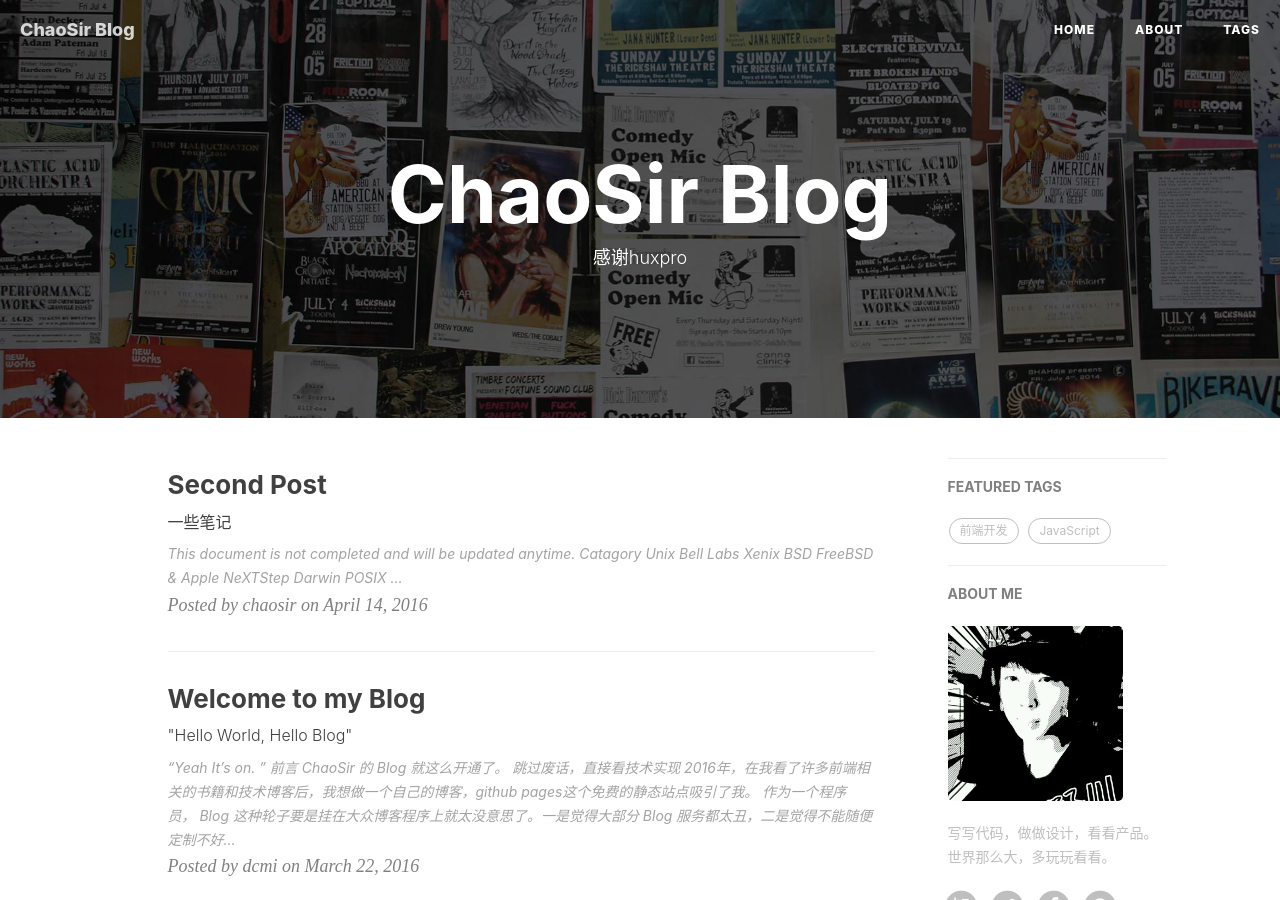
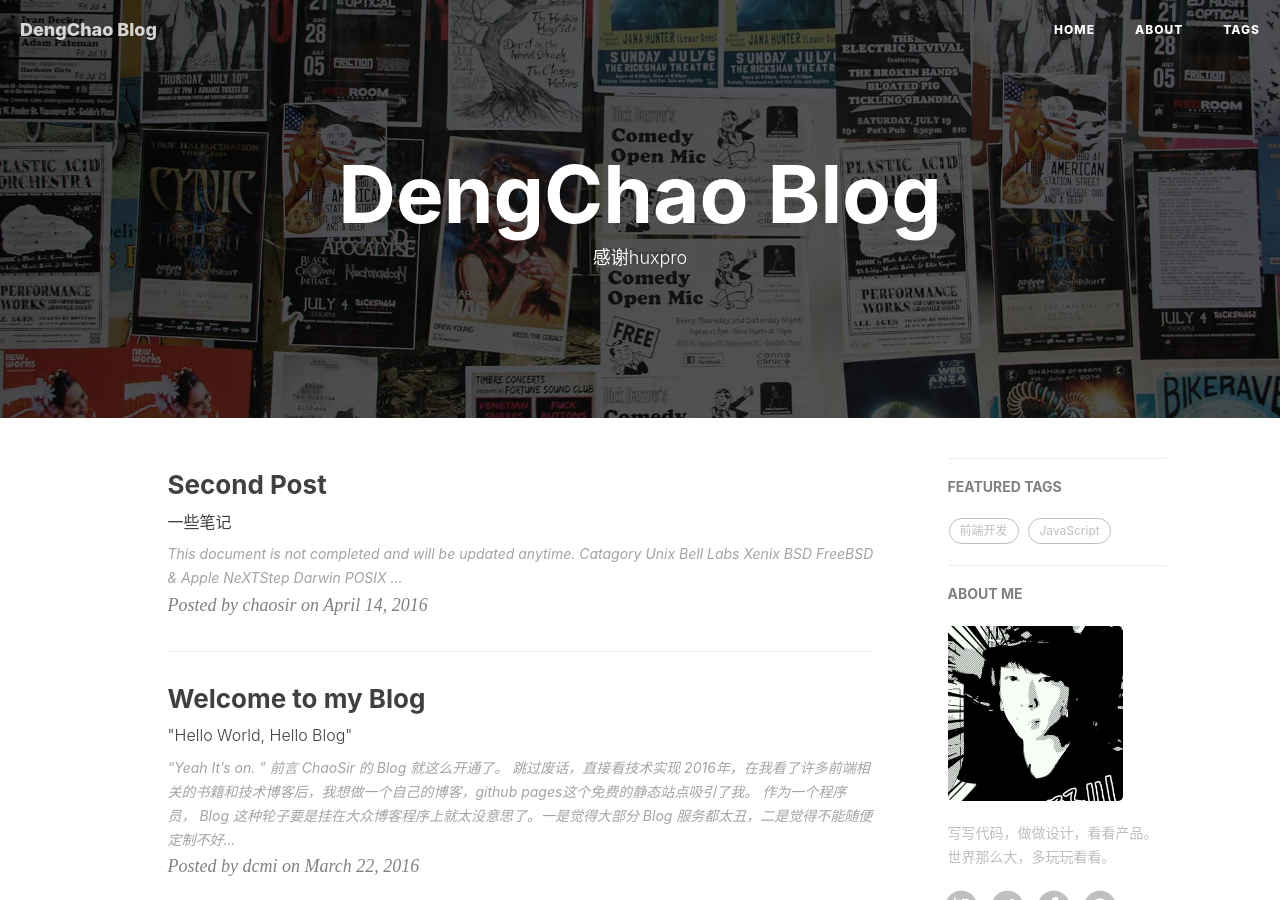
Before and after one commit to dcmi2020/dengchaoweb.github.io, a Jekyll site: the page built from index.html, in a window 1280 px wide and 900 px high. Built offline with Jekyll 4.4.1, drawn with Linux system fonts in a browser that asks for light colours; nearby versions of some CDN libraries; the list of posts is cut into pages by our own code; comment, search, counter and statistics services are not loaded; some of the changed text lies outside the part shown.

Commit message:
Update _config.yml

```diff
--- a/_config.yml
+++ b/_config.yml
@@ -1,6 +1,6 @@
 # Site settings
-title: ChaoSir Blog
-SEOTitle: 邓超的博客 | ChaoSir Blog
+title: DengChao Blog
+SEOTitle: 邓超的博客 | DengChao Blog
 header-img: img/home-bg.jpg
 email: dengchao2008cool@163.com
 description: ""
```
